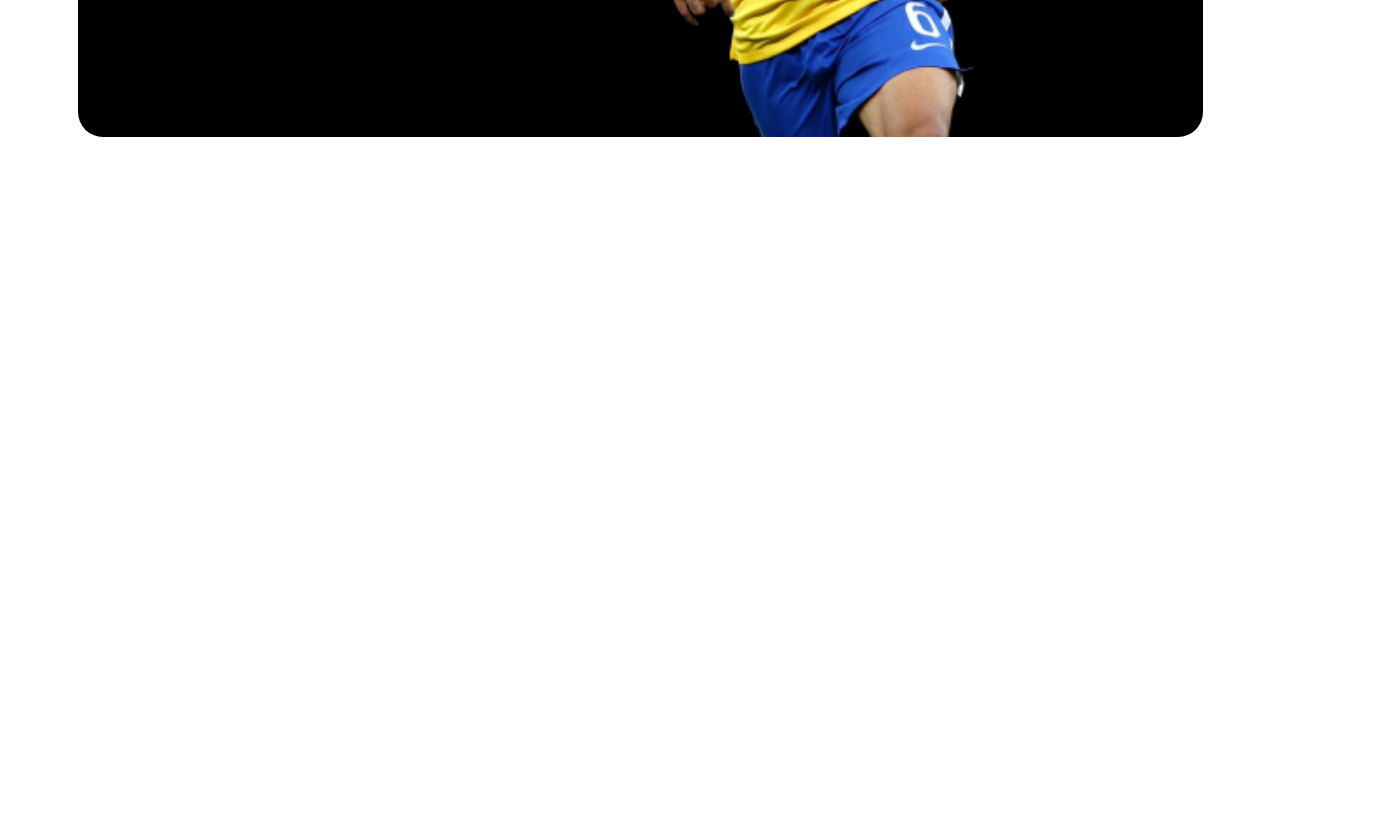
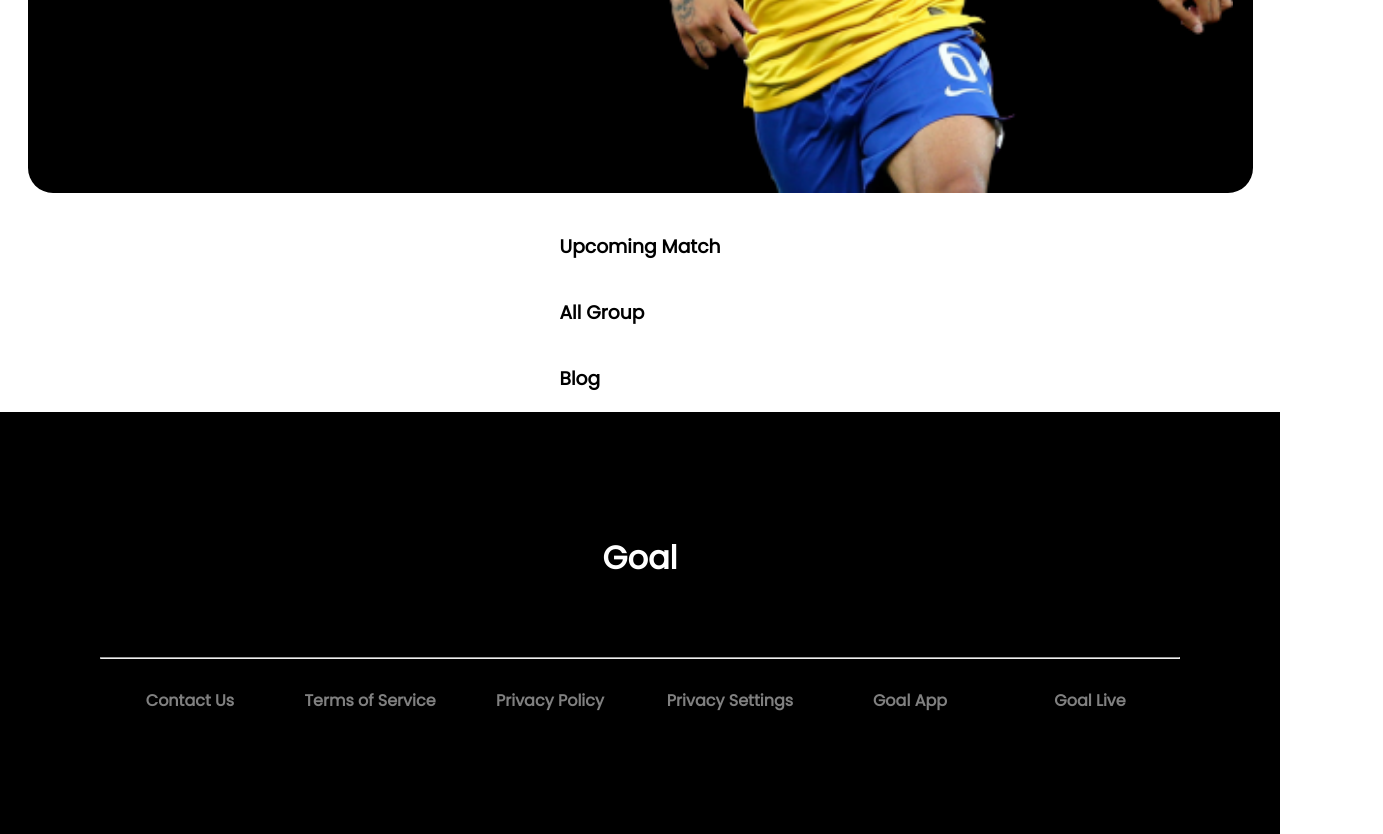
Before and after one commit to RahadBinAlIslam/world-cup, a plain HTML site: page index.html in a window 1280 px wide. Shown: the part 535-1369 px from the top of the page, 1383 px wide, since content can reach past the window. Before the commit the page ends 800 px from the top, so only its background shows below. Drawn offline with Linux system fonts and the light colour scheme.

Commit message:
footer added

```diff
--- a/index.html
+++ b/index.html
@@ -29,10 +29,36 @@
                 </div>
             </div>
         </section>
+        <section>
+            <aside class="reservoir">
+                <div class="aside-reservoir">
+                    <div>
+                        <h1>Upcoming Match</h1>
+                    </div>
+                    <div>
+                        <h1>All Group</h1>
+                    </div>
+                    <div>
+                        <h1>Blog</h1>
+                    </div>
+                </div>
+            </aside>
+        </section>
     </main>
 </body>
 <footer>
-
+    <div class="footer">
+        <h1>Goal</h1>
+        <hr>
+        <div class="footer-nav">
+            <h4>Contact Us</h4>
+            <h4>Terms of Service</h4>
+            <h4>Privacy Policy</h4>
+            <h4>Privacy Settings</h4>
+            <h4>Goal App</h4>
+            <h4>Goal Live</h4>
+        </div>
+    </div>
 </footer>
 
 </html>
--- a/style.css
+++ b/style.css
@@ -14,9 +14,9 @@
 .container{
     background-color: black;
     border-radius: 25px;
-    width: 900px;
+    width: 1000px;
     padding: 20px 150px 20px 75px;
-    margin: 50px 150px 20px 150px;
+    margin: 40px 150px 20px 150px;
 }
 
 .intro-container{
@@ -51,3 +51,36 @@
 .fa-angle-right{
     margin-left: 10px;
 }
+.reservoir{
+    background-color: black;
+}
+.aside-reservoir{
+    background-color: white;
+    display: grid;
+    grid-template-rows: repeat(3, 1fr);
+    justify-content: center;
+    align-items: center;
+}
+
+footer{
+    padding: 100px;
+    text-align: center;
+    color: white;
+    background-color: black;
+    margin: 0%;
+    align-items: center;
+    justify-content: center;
+}
+
+.footer h1{
+    margin-bottom: 75px;
+}
+
+.footer h4{
+    color: gray;
+}
+
+.footer-nav{
+    display: grid;
+    grid-template-columns: repeat(6, 1fr);
+}
```
